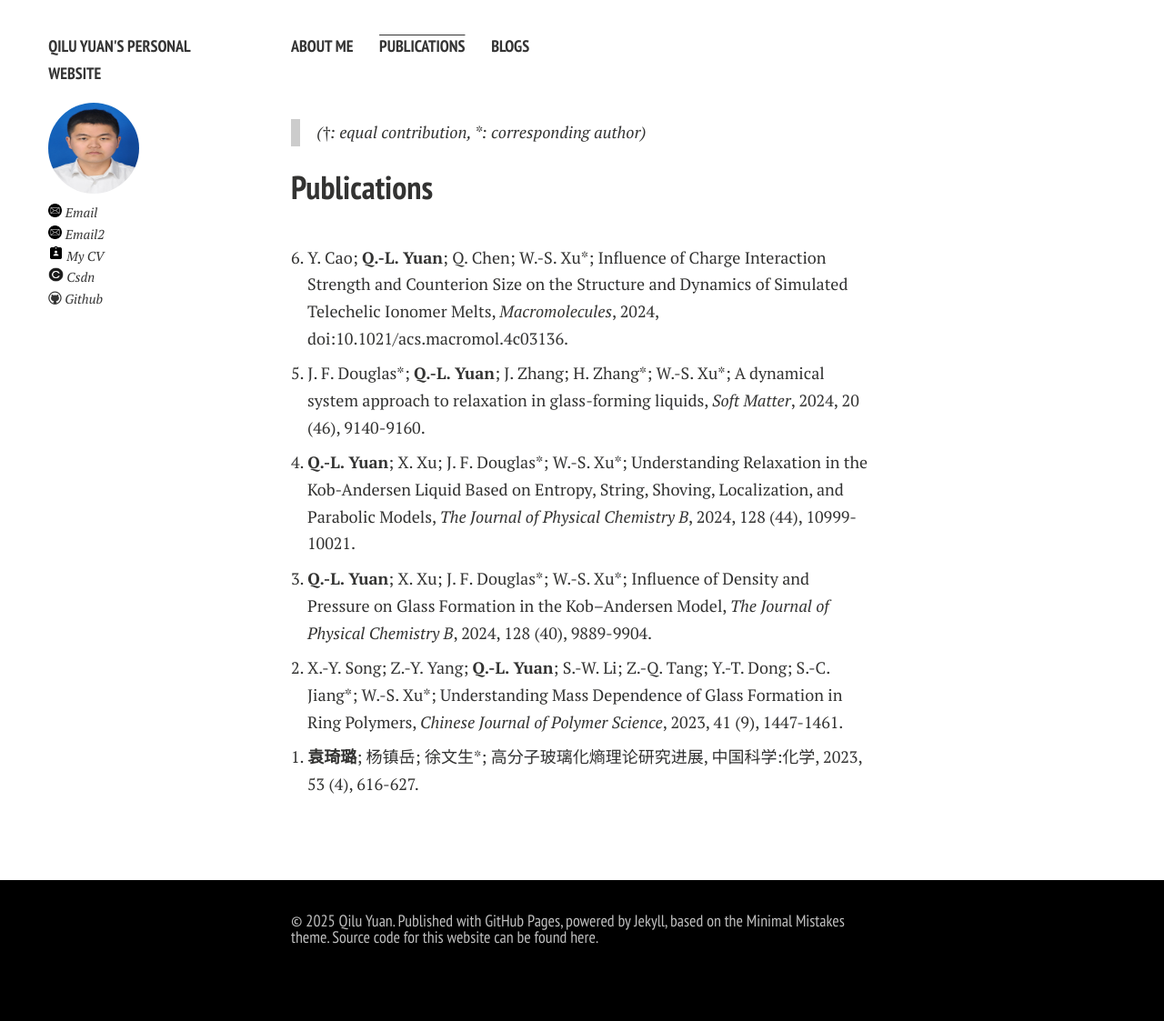
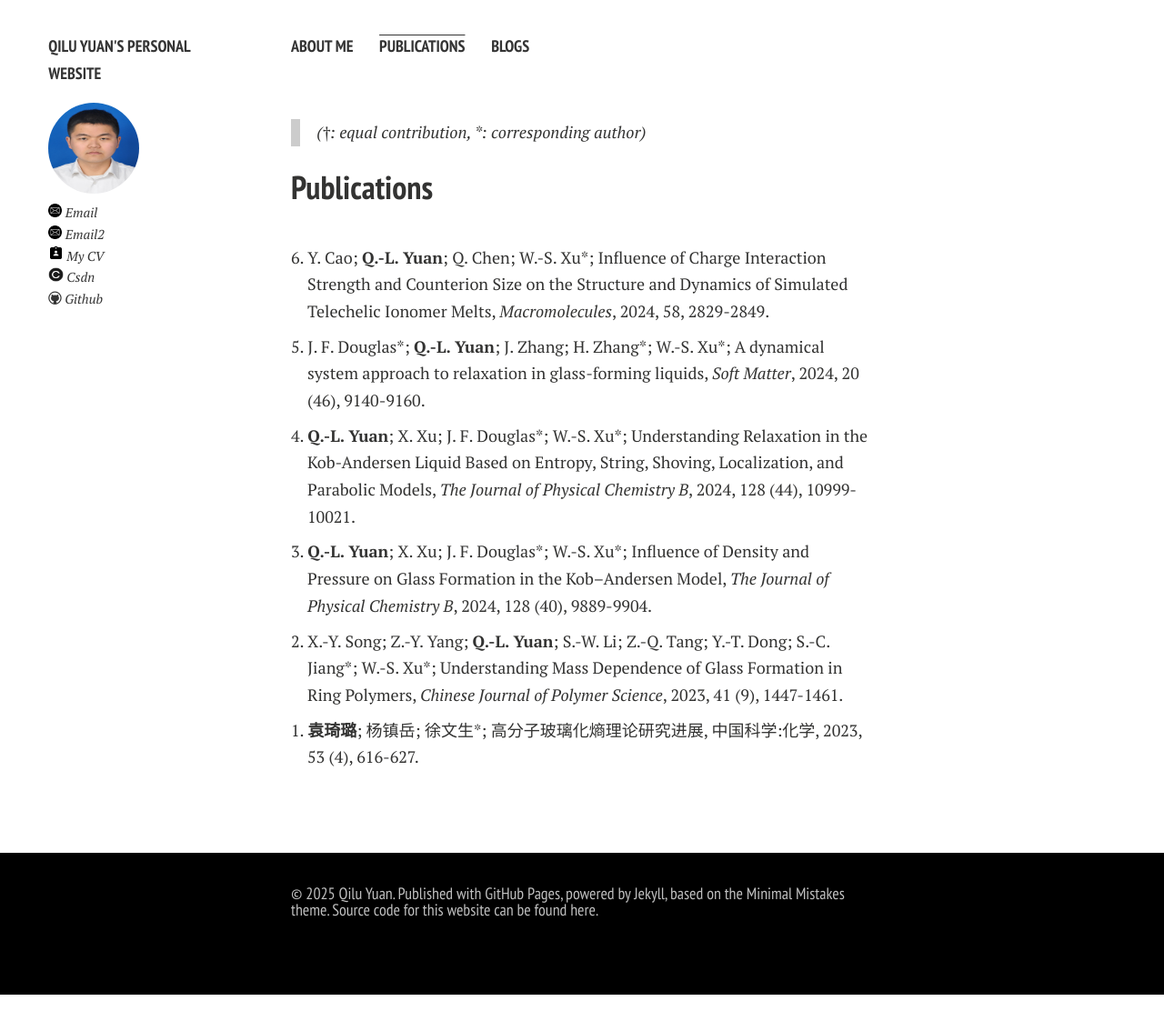
Before and after one commit to Qilu-Yuan/Qilu-Yuan.github.io, a Jekyll site: the page built from publications.md, in a window 1280 px wide. Shown: the whole page at 91% size. Built offline with Jekyll 4.4.1, drawn with Linux system fonts in a browser that asks for light colours; nearby versions of some CDN libraries; comment, search, counter and statistics services are not loaded; a style sheet for code colours, icons or effects is not loaded; after the commit the page ends 1094 px from its top, so only the background shows below that.

Commit message:
Update publications.md

```diff
--- a/publications.md
+++ b/publications.md
@@ -33,7 +33,7 @@ title: Publications
 
   <br>
 
-  <p class="publication">6. Y. Cao; <b>Q.-L. Yuan</b>; Q. Chen; W.-S. Xu*; Influence of Charge Interaction Strength and Counterion Size on the Structure and Dynamics of Simulated Telechelic Ionomer Melts, <i>Macromolecules</i>, 2024, doi:10.1021/acs.macromol.4c03136.</p>
+  <p class="publication">6. Y. Cao; <b>Q.-L. Yuan</b>; Q. Chen; W.-S. Xu*; Influence of Charge Interaction Strength and Counterion Size on the Structure and Dynamics of Simulated Telechelic Ionomer Melts, <i>Macromolecules</i>, 2024, 58, 2829-2849.</p>
 
   <p class="publication">5. J. F. Douglas*; <b>Q.-L. Yuan</b>; J. Zhang; H. Zhang*; W.-S. Xu*; A dynamical system approach to relaxation in glass-forming liquids, <i>Soft Matter</i>, 2024, 20 (46), 9140-9160.</p>
 
```
